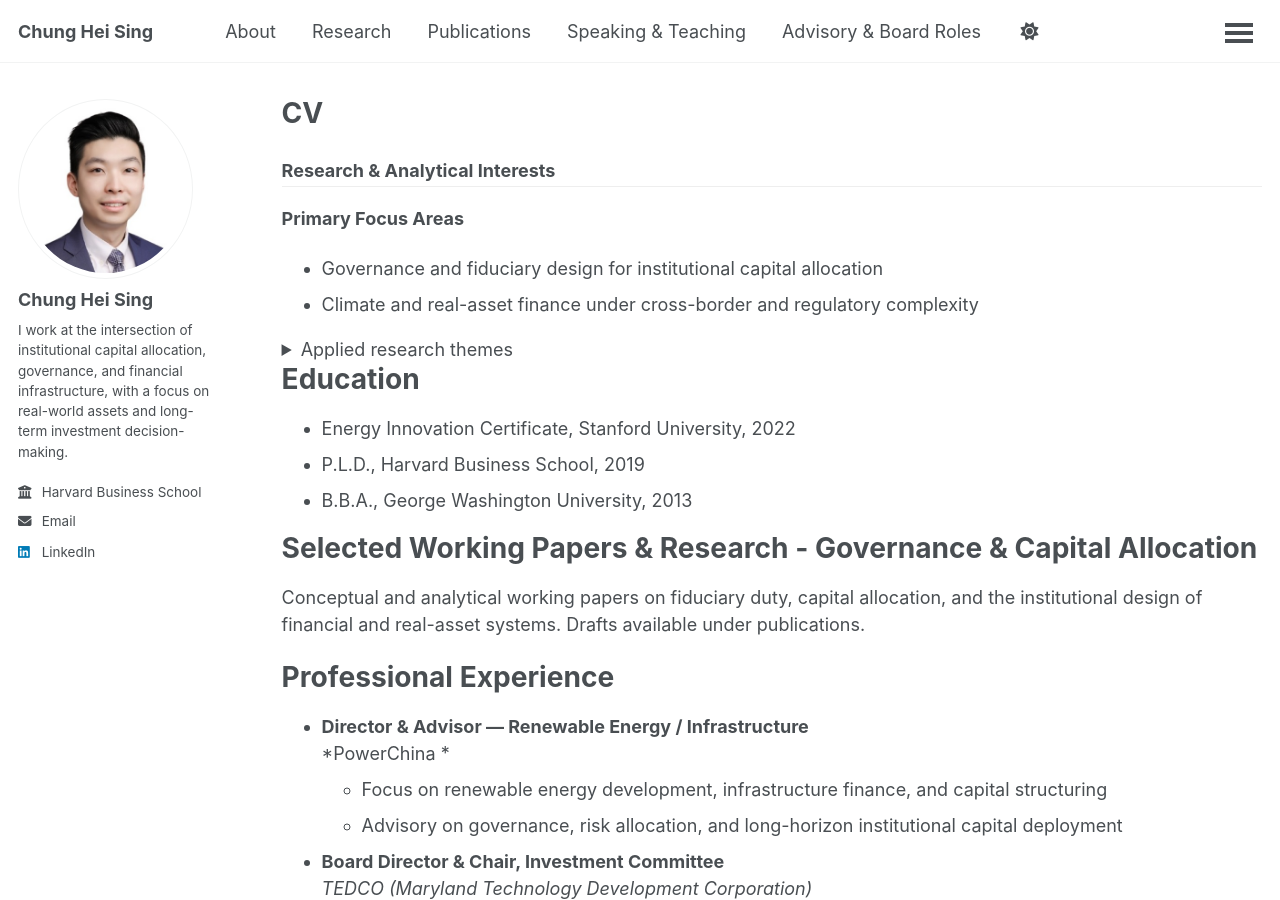
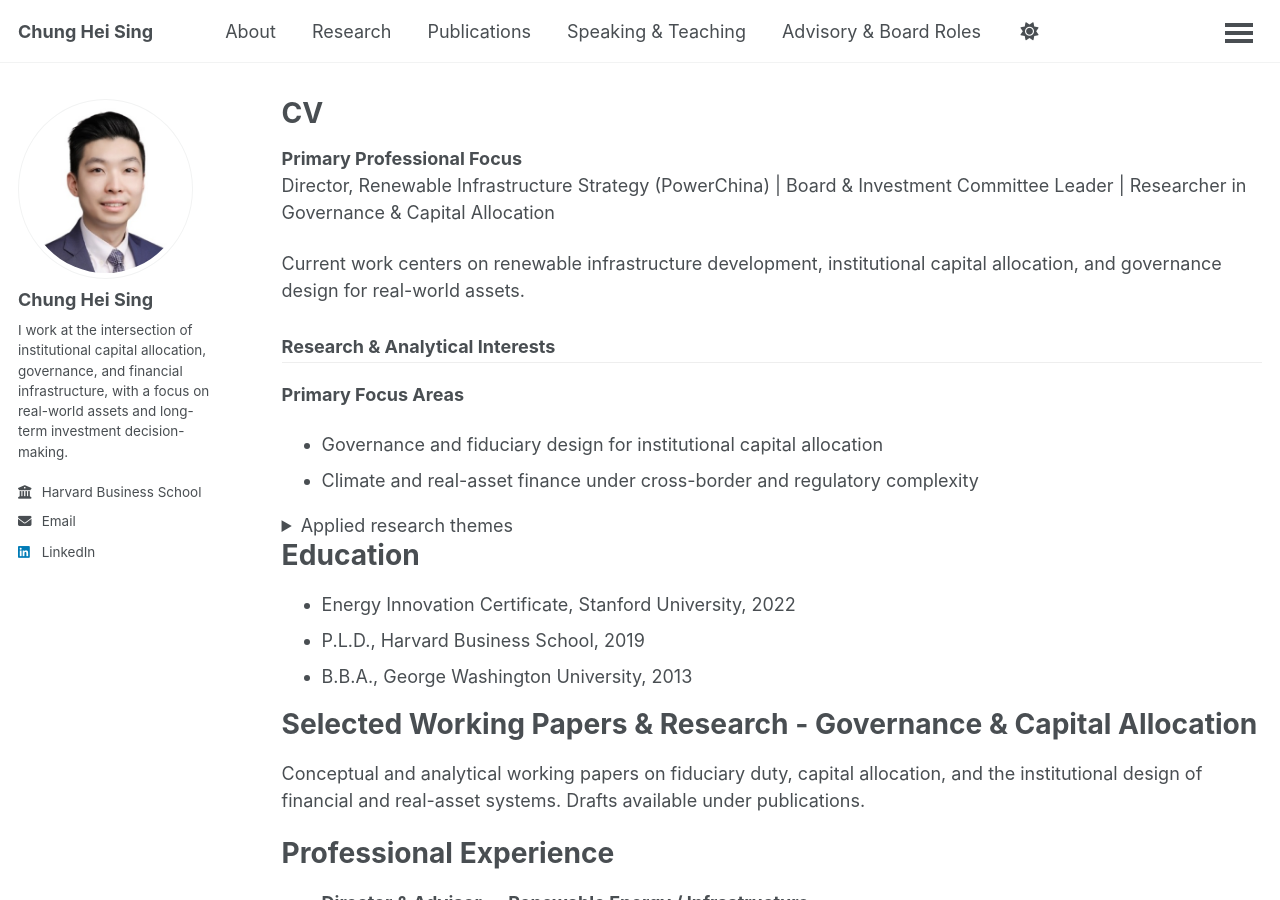
Before and after one commit to chungheising/chungheising.github.io, a Jekyll site: the page built from _pages/cv.md, in a window 1280 px wide and 900 px high. Built offline with Jekyll 4.4.1, drawn with Linux system fonts in a browser that asks for light colours; a script bundle is joined from its source files by our own code; library files that are not in the unit come from our copies.

Commit message:
Update cv.md

```diff
--- a/_pages/cv.md
+++ b/_pages/cv.md
@@ -8,6 +8,11 @@ redirect_from:
 ---
 
 {% include base_path %}
+
+**Primary Professional Focus**
+Director, Renewable Infrastructure Strategy (PowerChina) | Board & Investment Committee Leader | Researcher in Governance & Capital Allocation
+
+Current work centers on renewable infrastructure development, institutional capital allocation, and governance design for real-world assets.
 
 ### Research & Analytical Interests
 
```
